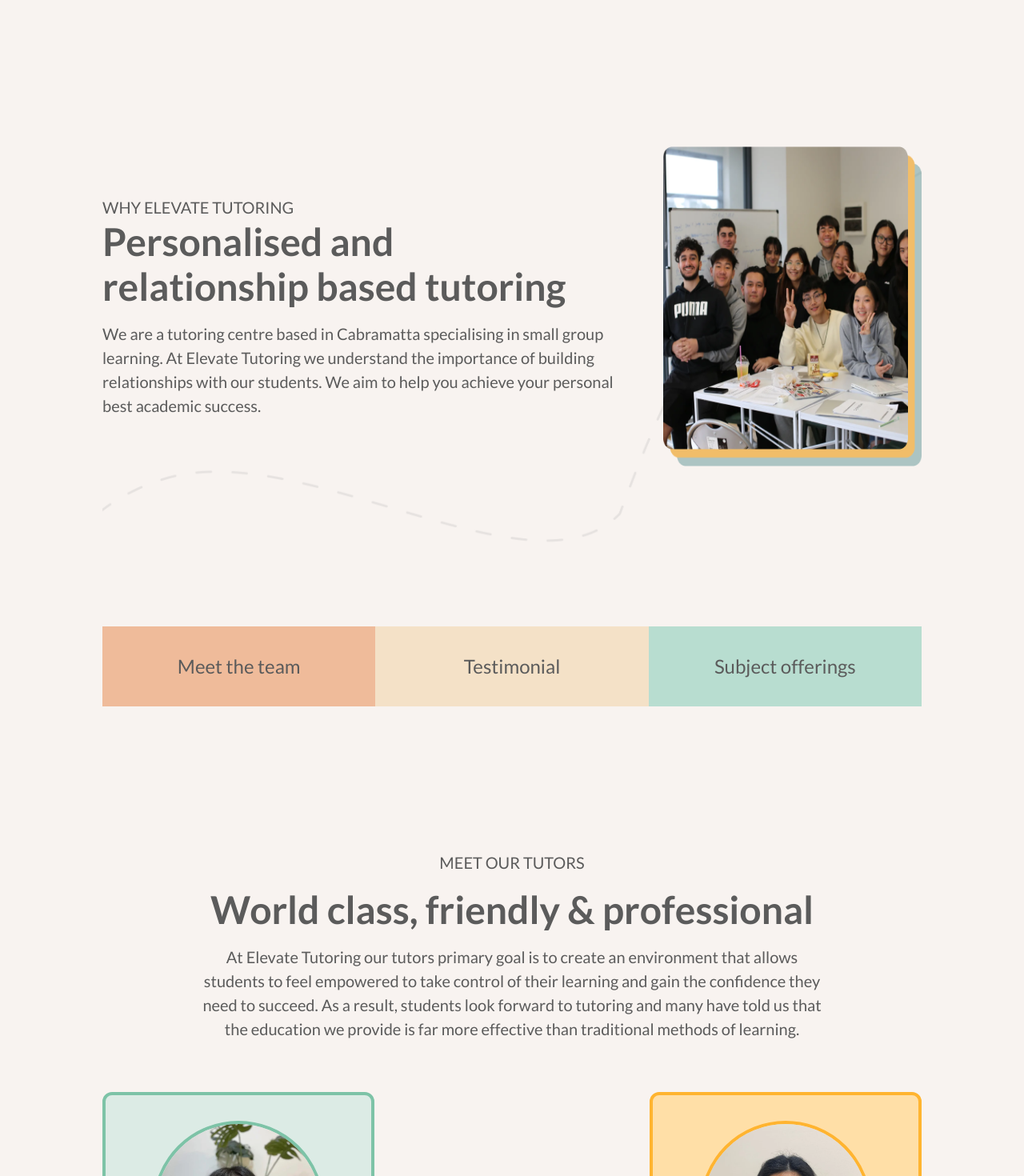
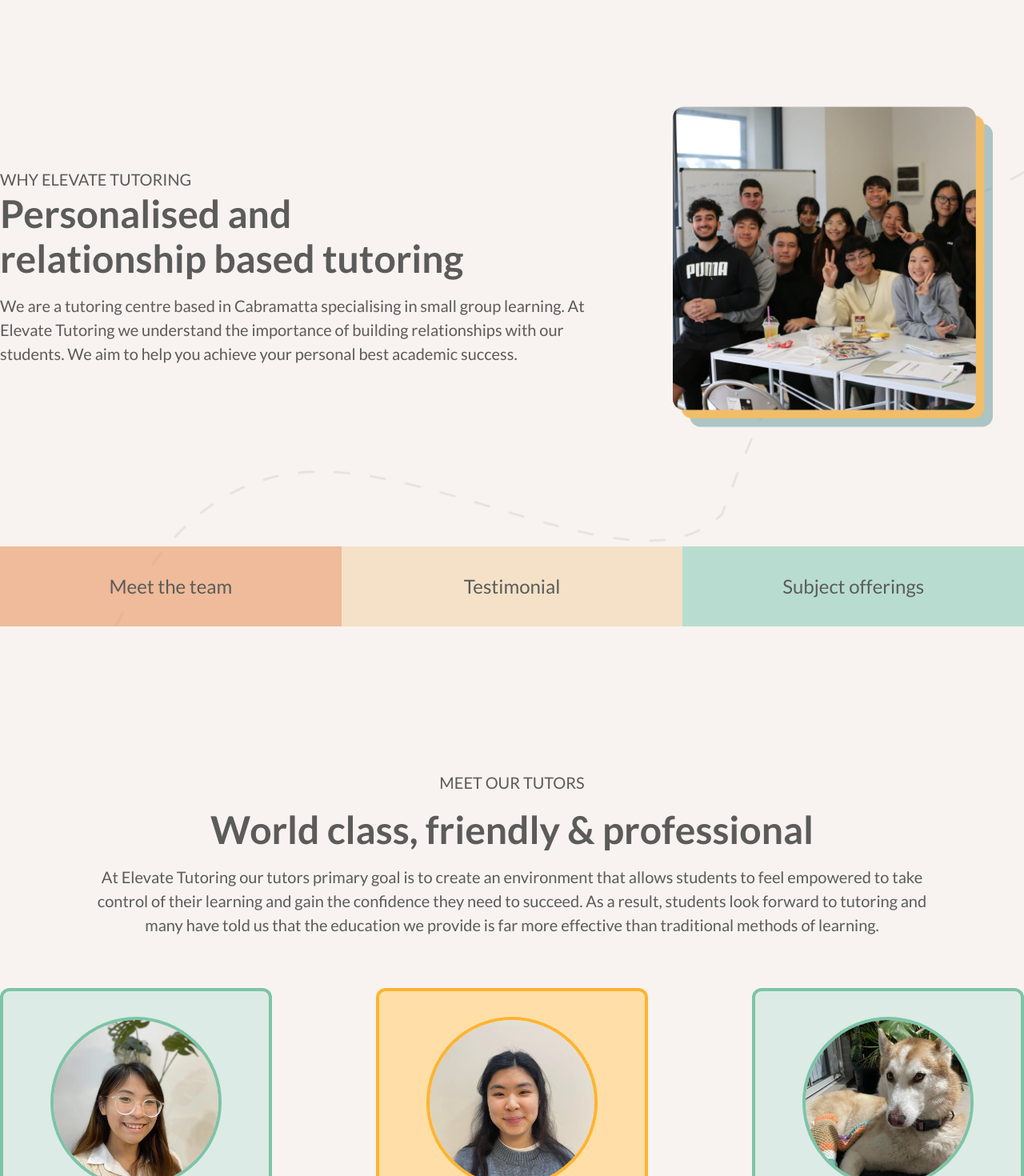
Before and after one commit to xlui11/Elevate, a React (Vite) app: page / in a window 1280 px wide. Shown: the part 840-2310 px from the top of the page at 80% size. Built offline with nearby package versions, Linux system fonts and the light colour scheme; a web font is replaced by a local one.

Commit message:
Changed container sizing to use max-width  for desktop

```diff
--- a/src/components/Sections/About.jsx
+++ b/src/components/Sections/About.jsx
@@ -4,8 +4,9 @@ import ClassPicture from "../../assets/classPicture.png"
 
 const About = () => {
     return (
-        <section className="text-primary lg:px-32">
-            <section className=" h-screen flex items-center justify-center h-full mx-auto gap-[42px] bg-line bg-no-repeat bg-right bg-cover">
+        <section className="text-primary bg-line bg-no-repeat bg-right bg-cover h-screen flex flex-col justify-between">
+            <div></div>
+            <section className="flex items-center justify-center mx-auto gap-[20px]  ">
                 <section className="flex flex-col gap-[16px]">
                     <div className="gap-[8px]">
                         <h2 className="text-[20px] uppercase">Why Elevate tutoring</h2>
@@ -14,7 +15,7 @@ const About = () => {
                     <p className="text-[20px]">We are a tutoring centre based in Cabramatta specialising in small group learning. At Elevate Tutoring we understand the importance of building relationships with our students. We aim to help you achieve your personal best academic success. </p>
                 </section>
                 <figure className="flex w-full justify-center">
-                    <img src={ClassPicture} alt="Image showing the classroom" className="w-[400px] h-[400px]"/>
+                    <img src={ClassPicture} alt="Image showing the classroom" className="w-[400px] "/>
                 </figure>
             </section>
             <div className="w-full flex justify-between h-[100px] items-center text-center">
--- a/src/components/Sections/EnrollForm.jsx
+++ b/src/components/Sections/EnrollForm.jsx
@@ -69,31 +69,31 @@ const EnrollForm = () => {
     }
 
     return (
-        <section className="text-primary md:py-[180px] flex flex-col gap-[64px] lg:px-32">
+        <section className="text-primary md:py-[180px] flex flex-col gap-[64px]">
             <SectionText
                 title="How you can reach us"
                 tag="Sign up for a risk free, free trial"
                 paragraph="We would love to find out more about your needs and requirements. Kindly fill out the form or give us a call and we will reach out to you for a free trial."
             />
-            <section className="flex gap-[44px]">
+            <section className="flex gap-[64px]">
                 <div className="w-1/2 flex flex-col gap-[16px]">
                     <h2 className="text-[40px] font-bold">Reach out to us!</h2>
                     {/* This will be the form */}
                     <form ref={formRef} className="flex flex-col py-3 space-y-4" onSubmit={handleSubmit}>
-                        <label htmlFor="">
+                        <label htmlFor="name">
                             <input type="text" name="name" value={form.name} onChange={handleChange} placeholder="Full name" className="py-4 px-6 placeholder:text-gray-500 text-primary rounded-lg outlined-none border border-primary/40 font-medium w-full"/>
                         </label>
-                        <label htmlFor="">
+                        <label htmlFor="phoneNumber">
                             <input type="text" name="phoneNumber" value={form.phoneNumber} onChange={handleChange} placeholder="Phone number" className="py-4 px-6 placeholder:text-gray-500 text-primary rounded-lg outlined-none border border-primary/40 font-medium w-full"/>
                         </label>
-                        <label htmlFor="">
+                        <label htmlFor="email">
                             <input type="text" name="email" value={form.email} onChange={handleChange} placeholder="Email" className="py-4 px-6 placeholder:text-gray-500 text-primary rounded-lg outlined-none border border-primary/40 font-medium w-full"/>
                         </label>
                         <div className="flex justify-between space-x-6">
-                            <label htmlFor="" className="w-1/2">
+                            <label htmlFor="grade" className="w-1/2">
                                 <input type="text" name="grade" value={form.grade} onChange={handleChange} placeholder="Grade" className="py-4 px-6 placeholder:text-gray-500 text-primary rounded-lg outlined-none border border-primary/40 font-medium w-full"/>
                             </label>
-                            <label htmlFor="" className="w-1/2">
+                            <label htmlFor="subjectChoice" className="w-1/2">
                                 <input type="text" name="subjectChoice" value={form.subjectChoice} onChange={handleChange} placeholder="Subject choice" className="py-4 px-6 placeholder:text-gray-500 text-primary rounded-lg outlined-none border border-primary/40 font-medium w-full"/>
                             </label>
                         </div>
--- a/src/components/Sections/Hero.jsx
+++ b/src/components/Sections/Hero.jsx
@@ -11,7 +11,6 @@ const Hero = () => {
     return (
         <section>
             <section className="flex h-[86vh]  items-center gap-[80px] text-primary bg-line  bg-no-repeat bg-right-bottom bg-cover">
-                <img src="" alt=""/>
                 <div className="text-center flex flex-col gap-[16px]">
                     <div>
                         <h1 className="text-[128px] uppercase tracking-wider">Elevate</h1>
--- a/src/components/Sections/MeetTheTeam.jsx
+++ b/src/components/Sections/MeetTheTeam.jsx
@@ -10,7 +10,7 @@ import { TeamProfiles } from "../../constants";
 
 const MeetTheTeam = () => {
 	return (
-		<section className="text-primary md:py-[180px] flex flex-col gap-[64px] lg:px-32">
+		<section className="text-primary md:py-[180px] flex flex-col gap-[64px]">
 			<SectionText
 				title="Meet our tutors"
 				tag="World class, friendly & professional"
--- a/src/components/Sections/SubjectOfferings.jsx
+++ b/src/components/Sections/SubjectOfferings.jsx
@@ -7,7 +7,7 @@ import SubjectTiles from "../SubjectTiles/SubjectTiles";
 
 const SubjectOfferings = () => {
 	return (
-		<section className="text-primary md:py-[180px] flex flex-col gap-[64px] lg:px-32">
+		<section className="text-primary md:py-[180px] flex flex-col gap-[64px]">
 			<SectionText
 				title="Subject offerings"
 				tag="Curriculum created for you"
--- a/src/components/Sections/Testimonials.jsx
+++ b/src/components/Sections/Testimonials.jsx
@@ -10,7 +10,7 @@ import TestimonialTileSection from "../TestimonialCards/TestimonialTileSection";
 const TestimonialSection = () => {
 	// console.log(Testimonials);
 	return (
-		<section className="md:py-[180px] flex flex-col gap-[64px] lg:px-32 text-primary">
+		<section className="md:py-[180px] flex flex-col gap-[64px] text-primary">
 			<SectionText
 				title="Testimonials"
 				tag="Hear from our students"
--- a/src/components/TestimonialCards/TestimonialTile.jsx
+++ b/src/components/TestimonialCards/TestimonialTile.jsx
@@ -4,8 +4,8 @@ import PropTypes from "prop-types";
 const TestimonialTile = ({ index, name, photo, title, testimonial }) => {
 	// console.log(name);
 	return (
-		<div className="border-2 border-[#FFB430] w-full rounded-xl px-[32px] flex flex-col items-center h-[420px] justify-center text-center bg-white gap-[20px] shadow-xl bg-testimonial bg-no-repeat bg-bottom bg-contain">
-			<p>&quot;{testimonial}&quot;</p>
+		<div className="border-2 border-[#FFB430] w-full rounded-xl px-[32px] flex flex-col items-center h-[470px] justify-center text-center bg-white gap-[20px] shadow-xl bg-testimonial bg-no-repeat bg-bottom bg-contain">
+			<p className="text-[20px]">&quot;{testimonial}&quot;</p>
 			<div className="flex flex-col gap-[8px]">
 				<h3 className="text-[20px] font-bold">{name}</h3>
 				<p>{title}</p>
--- a/src/hoc/SectionsWrapper.jsx
+++ b/src/hoc/SectionsWrapper.jsx
@@ -16,7 +16,7 @@ const staggerContainer = (staggerChildren, delayChildren) => {
 const SectionsWrapper = (Component, idName) =>
     function HOC() {
         return (
-            <motion.section id={idName} variants={staggerContainer()} initial="hidden" whileInView="show" viewport={{once: true, amount: 0.25}} className="sm:max-w-[1440px] mx-auto"
+            <motion.section id={idName} variants={staggerContainer()} initial="hidden" whileInView="show" viewport={{once: true, amount: 0.25}} className="sm:max-w-[1280px] mx-auto"
             >
                 <Component/>
             </motion.section>
```
